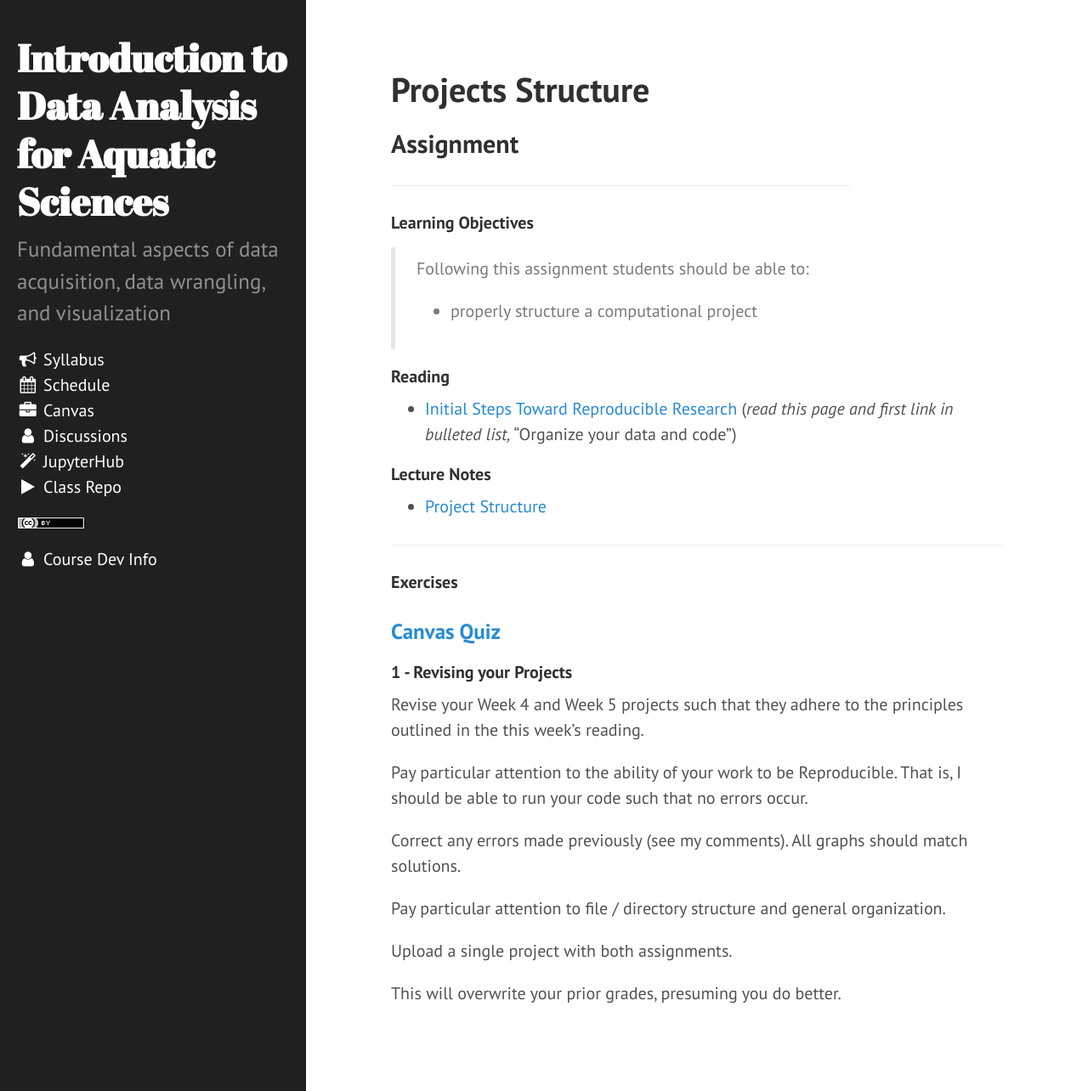
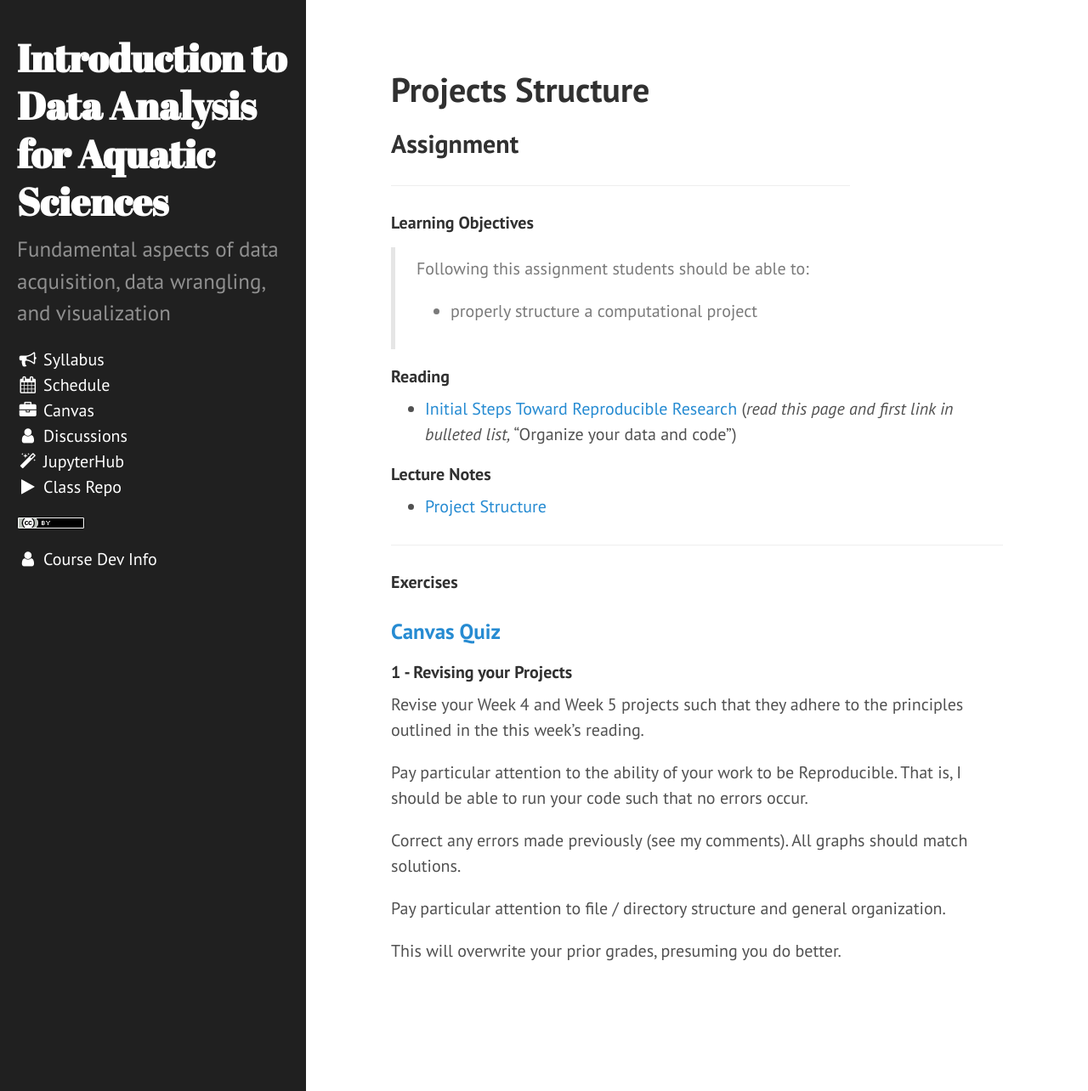
Before and after one commit to sr320/course-fish274-2022, a Jekyll site: the page built from assignments/project.md, in a window 1280 px wide and 1284 px high. Shown: the whole window at 85% size. Built offline with Jekyll 4.4.1, drawn with Linux system fonts in a browser that asks for light colours; nearby versions of some CDN libraries.

Commit message:
week 6 updated

```diff
--- a/assignments/project.md
+++ b/assignments/project.md
@@ -28,6 +28,5 @@ Correct any errors made previously (see my comments). All  graphs should match s
 
 Pay particular attention to file / directory structure and general organization.
 
-Upload a single project with both assignments.
 
 This will overwrite your prior grades, presuming you do better.
```
